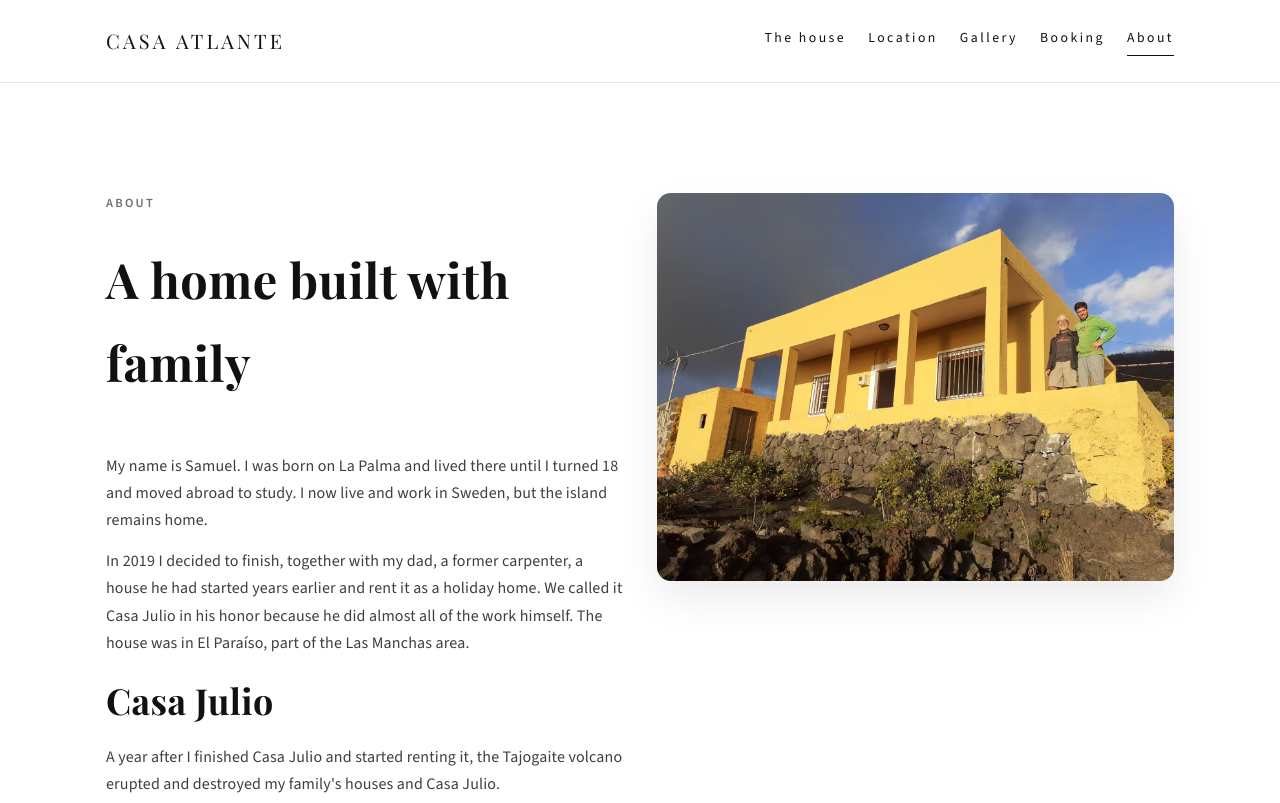
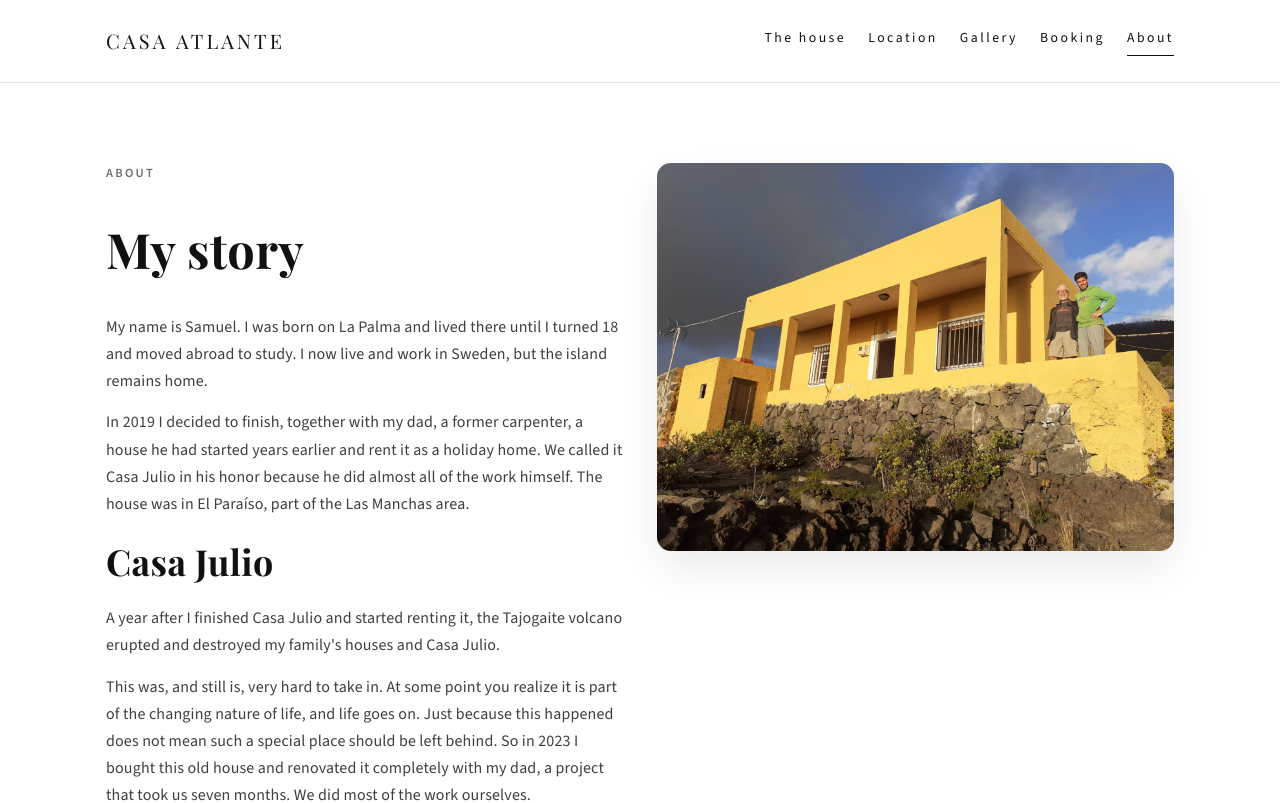
Before and after one commit to vondersam/casa_atlante, a Next.js app: page /about in a window 1280 px wide. Shown: the top 803 px of the page. Built offline with nearby package versions, Linux system fonts and the light colour scheme.

Commit message:
Add style changes.

```diff
--- a/src/app/about/page.tsx
+++ b/src/app/about/page.tsx
@@ -7,7 +7,7 @@ export default function About() {
         <div>
           <div className="section-header">
             <p className="eyebrow">About</p>
-            <h1>A home built with family</h1>
+            <h1>My story</h1>
           </div>
           <p>
             My name is Samuel. I was born on La Palma and lived there until I
--- a/src/app/global.css
+++ b/src/app/global.css
@@ -113,7 +113,7 @@ main {
 }
 
 .section {
-  padding: 110px 0;
+  padding: 80px 0;
 }
 
 .section.tight {
@@ -134,7 +134,7 @@ main {
   display: flex;
   flex-direction: column;
   gap: 10px;
-  margin-bottom: 36px;
+  margin-bottom: 10px;
   max-width: 720px;
 }
 
```
